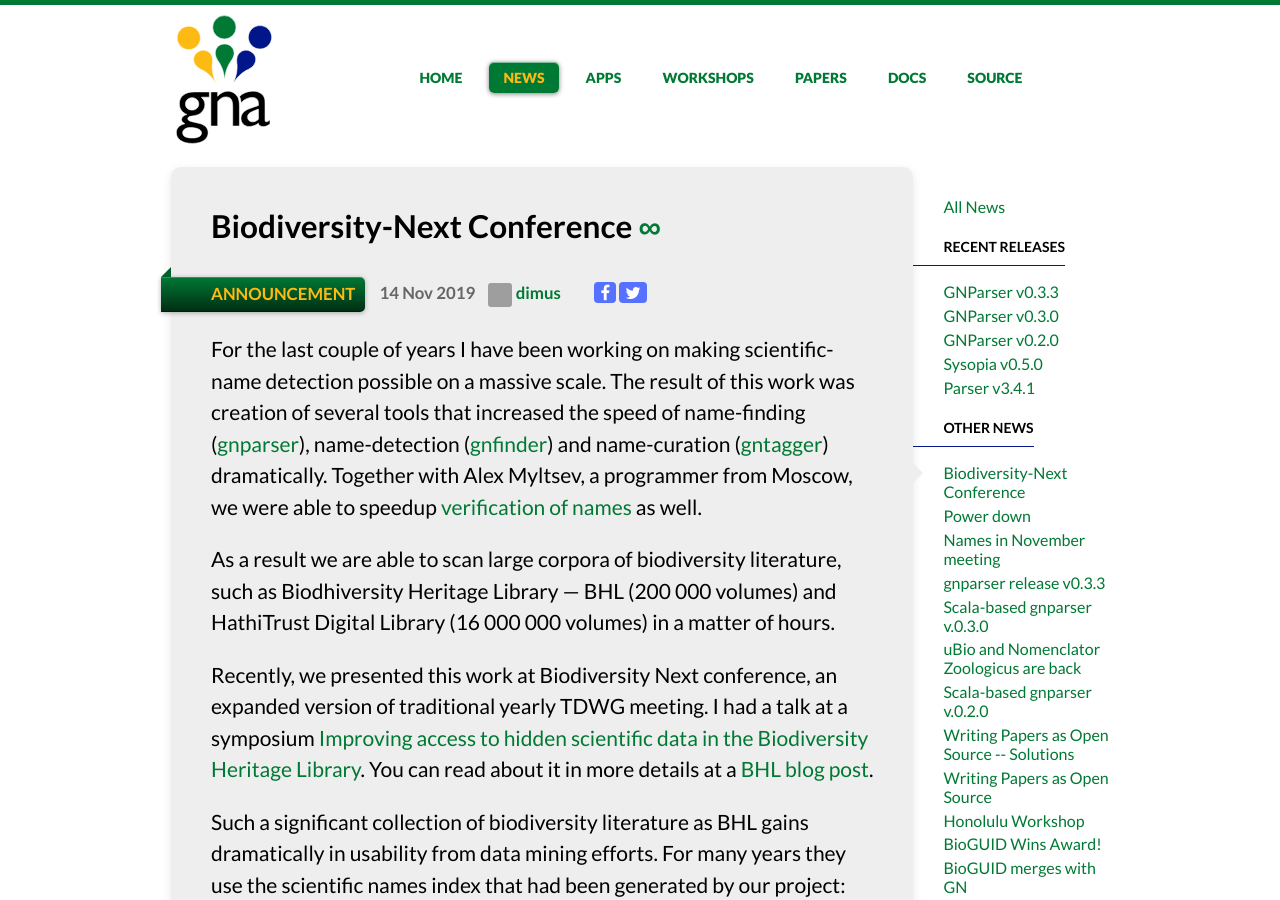
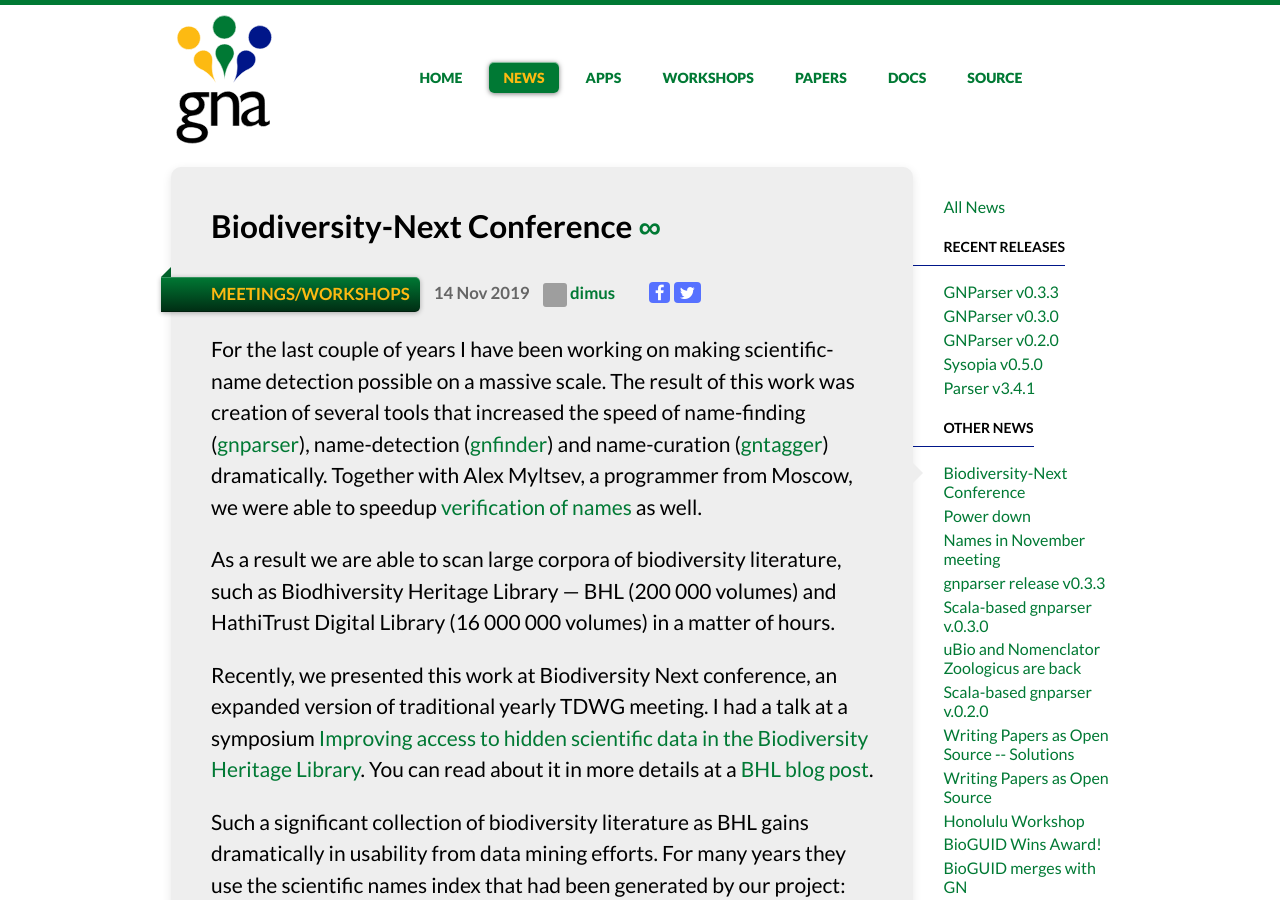
Before and after one commit to GlobalNamesArchitecture/GlobalNamesArchitecture.github.io, a Jekyll site: the page built from _posts/2019-11-14-biodiversity-next.md, in a window 1280 px wide and 900 px high. Built offline with Jekyll 4.4.1, drawn with Linux system fonts in a browser that asks for light colours; nearby versions of some CDN libraries; grey boxes are pictures that could not be loaded.

Commit message:
fix category

```diff
--- a/_posts/2019-11-14-biodiversity-next.md
+++ b/_posts/2019-11-14-biodiversity-next.md
@@ -3,7 +3,7 @@ layout: news_item
 title: Biodiversity-Next Conference
 date: 2019-11-14 04:53:39
 author: dimus
-categories: announcement
+categories: Meetings/Workshops
 comments: true
 ---
 
```
